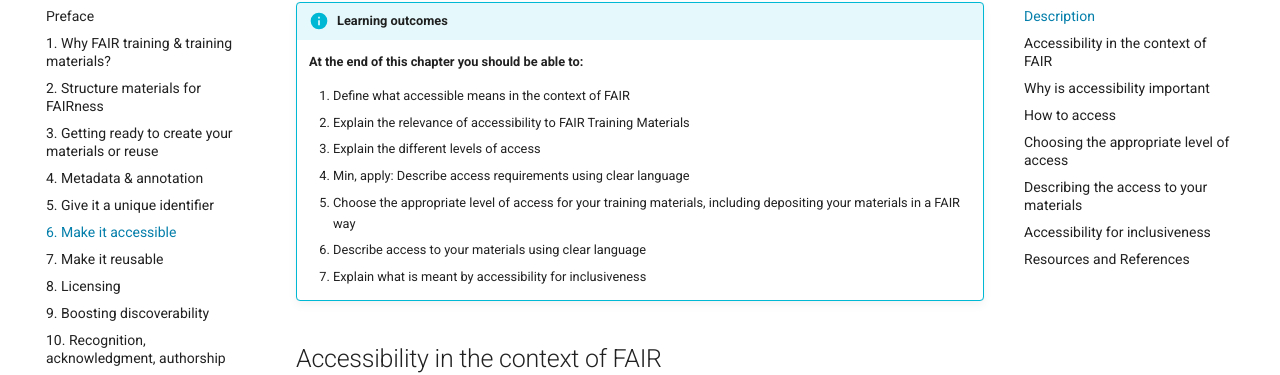
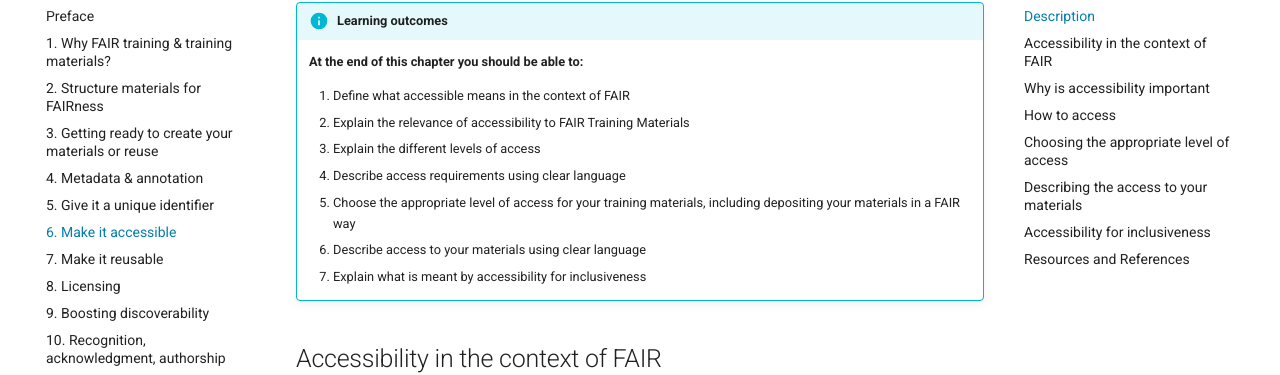
Before and after one commit to elixir-europe-training/ELIXIR-TrP-FAIR-training-handbook, an MkDocs documentation site: the page built from docs/chapters/chapter_06.md, in a window 1280 px wide and 900 px high, scrolled down 648 px. Shown: the part 92-467 px from the top of the window. Built offline with MkDocs 1.6.1 and Material for MkDocs 9.7.7, drawn with Linux system fonts in a browser that asks for light colours; comment, search, counter and statistics services are not loaded.

Commit message:
Update chapter_06.md

```diff
--- a/docs/chapters/chapter_06.md
+++ b/docs/chapters/chapter_06.md
@@ -26,7 +26,7 @@ This chapter explains how to make your training materials accessible, decide on
     1. Define what accessible means in the context of FAIR
     2. Explain the relevance of accessibility to FAIR Training Materials
     3. Explain the different levels of access
-    4. Min, apply: Describe access requirements using clear language
+    4. Describe access requirements using clear language
     5. Choose the appropriate level of access for your training materials, including depositing your materials in a FAIR way
     6. Describe access to your materials using clear language
     7. Explain what is meant by accessibility for inclusiveness
```
